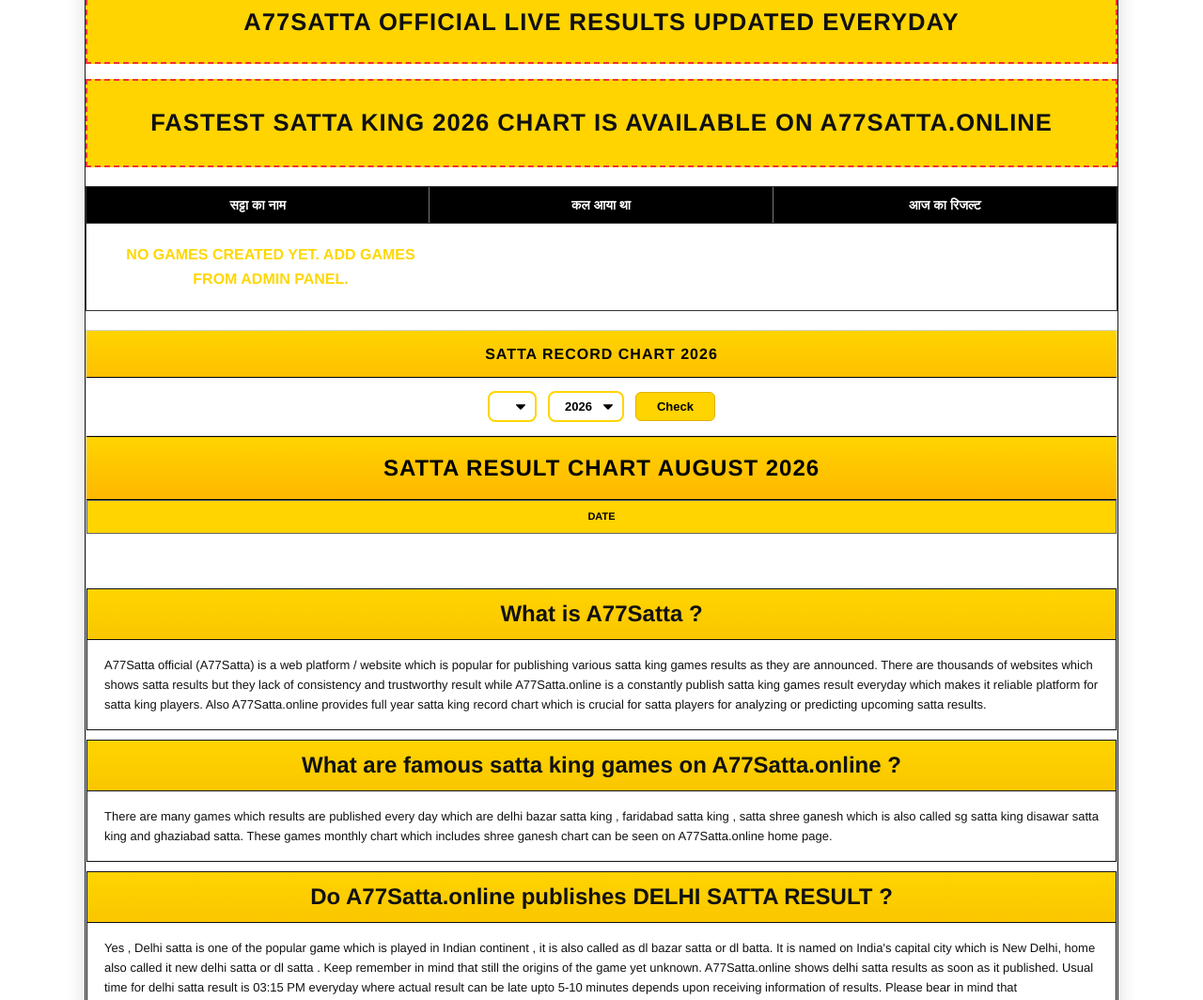
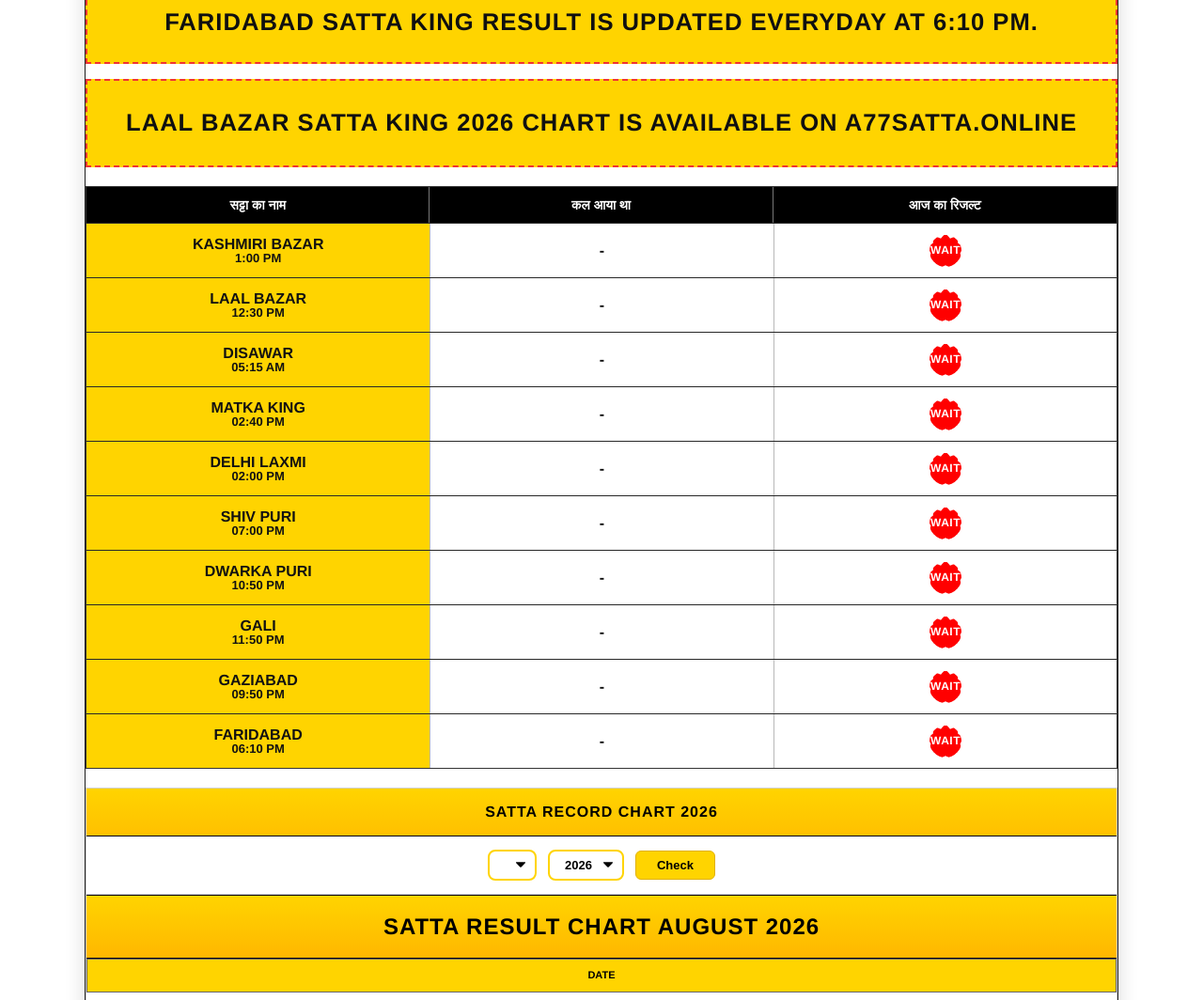
Before and after one commit to jatinverma45/a77satta, a website: page index.html in a window 1280 px wide. Shown: the part 940-2004 px from the top of the page at 94% size. Drawn offline with Linux system fonts and the light colour scheme.

Commit message:
Fix cold-start execution bottleneck and pre-render DB games in index.html

```diff
--- a/index.html
+++ b/index.html
@@ -119,9 +119,22 @@
       </script>
       <div class="result-text">हा भाई यही आती हे सबसे पहले खबर रूको और देखो</div>
 
-      <div class="hero-games-wrap" id="heroGamesList"></div>
+      <div class="hero-games-wrap" id="heroGamesList">
+        <div class="result-block">
+          <div class="game-name-main">LAAL BAZAR</div>
+          <div class="wait-starburst-badge">WAIT</div>
+        </div>
+      </div>
 
-      <section class="bottom-disclaimer" id="featuredBannerBox"></section>
+      <section class="bottom-disclaimer" id="featuredBannerBox">
+        <div class="bottom-title">DISAWAR</div>
+        <div class="bottom-time">05:15 AM</div>
+        <div class="score-row">
+          <span class="score-number">-</span>
+          <span class="green-arrow-pill">➡️</span>
+          <span class="wait-starburst-badge">WAIT</span>
+        </div>
+      </section>
     </main>
 
     <section class="a77-cta-row telegram-row">
@@ -148,11 +161,11 @@
 
     <div id="noticeBannersContainer">
       <section class="a77-status-row">
-        <span>A77SATTA OFFICIAL LIVE RESULTS UPDATED EVERYDAY</span>
+        <span>FARIDABAD SATTA KING RESULT IS UPDATED EVERYDAY AT 6:10 PM.</span>
       </section>
 
       <section class="a77-status-row a77-status-row-large">
-        <span>FASTEST SATTA KING 2026 CHART IS AVAILABLE ON A77SATTA.ONLINE</span>
+        <span>LAAL BAZAR SATTA KING 2026 CHART IS AVAILABLE ON A77SATTA.ONLINE</span>
       </section>
     </div>
 
@@ -162,8 +175,55 @@
         <div>कल आया था</div>
         <div>आज का रिजल्ट</div>
       </div>
-      <div class="a77-market-row" style="justify-content: center; padding: 20px; font-weight: 700; color: #ffd700;">
-        <div style="text-align: center; width: 100%;">NO GAMES CREATED YET. ADD GAMES FROM ADMIN PANEL.</div>
+      <div class="a77-market-row">
+        <div class="market-title">KASHMIRI BAZAR<br><span>1:00 PM</span></div>
+        <div class="market-cell">-</div>
+        <div class="market-cell market-result"><span class="market-wait">WAIT</span></div>
+      </div>
+      <div class="a77-market-row">
+        <div class="market-title">LAAL BAZAR<br><span>12:30 PM</span></div>
+        <div class="market-cell">-</div>
+        <div class="market-cell market-result"><span class="market-wait">WAIT</span></div>
+      </div>
+      <div class="a77-market-row">
+        <div class="market-title">DISAWAR<br><span>05:15 AM</span></div>
+        <div class="market-cell">-</div>
+        <div class="market-cell market-result"><span class="market-wait">WAIT</span></div>
+      </div>
+      <div class="a77-market-row">
+        <div class="market-title">MATKA KING<br><span>02:40 PM</span></div>
+        <div class="market-cell">-</div>
+        <div class="market-cell market-result"><span class="market-wait">WAIT</span></div>
+      </div>
+      <div class="a77-market-row">
+        <div class="market-title">DELHI LAXMI<br><span>02:00 PM</span></div>
+        <div class="market-cell">-</div>
+        <div class="market-cell market-result"><span class="market-wait">WAIT</span></div>
+      </div>
+      <div class="a77-market-row">
+        <div class="market-title">SHIV PURI<br><span>07:00 PM</span></div>
+        <div class="market-cell">-</div>
+        <div class="market-cell market-result"><span class="market-wait">WAIT</span></div>
+      </div>
+      <div class="a77-market-row">
+        <div class="market-title">DWARKA PURI<br><span>10:50 PM</span></div>
+        <div class="market-cell">-</div>
+        <div class="market-cell market-result"><span class="market-wait">WAIT</span></div>
+      </div>
+      <div class="a77-market-row">
+        <div class="market-title">GALI<br><span>11:50 PM</span></div>
+        <div class="market-cell">-</div>
+        <div class="market-cell market-result"><span class="market-wait">WAIT</span></div>
+      </div>
+      <div class="a77-market-row">
+        <div class="market-title">GAZIABAD<br><span>09:50 PM</span></div>
+        <div class="market-cell">-</div>
+        <div class="market-cell market-result"><span class="market-wait">WAIT</span></div>
+      </div>
+      <div class="a77-market-row">
+        <div class="market-title">FARIDABAD<br><span>06:10 PM</span></div>
+        <div class="market-cell">-</div>
+        <div class="market-cell market-result"><span class="market-wait">WAIT</span></div>
       </div>
     </section>
 
```
Also changed, not shown: server.js (+17 -14 lines).
